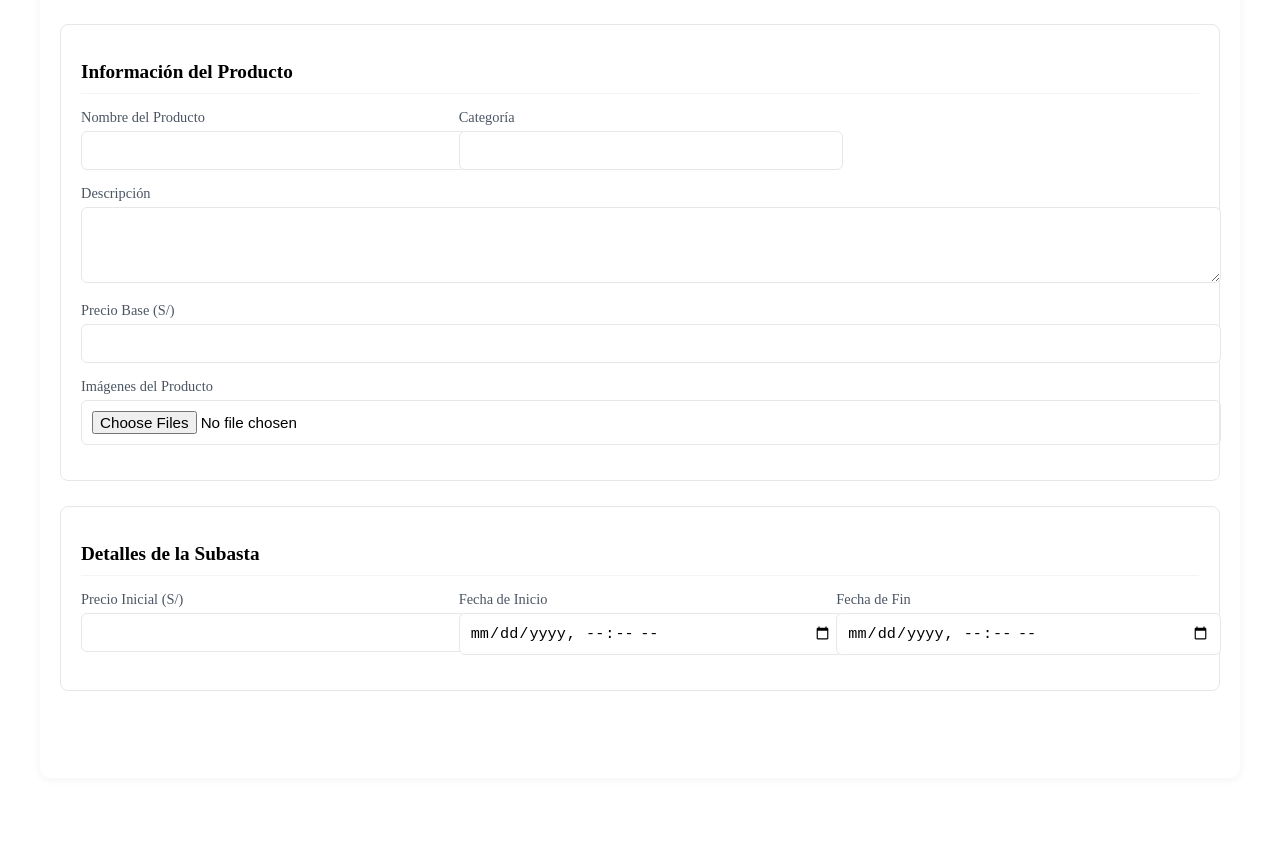
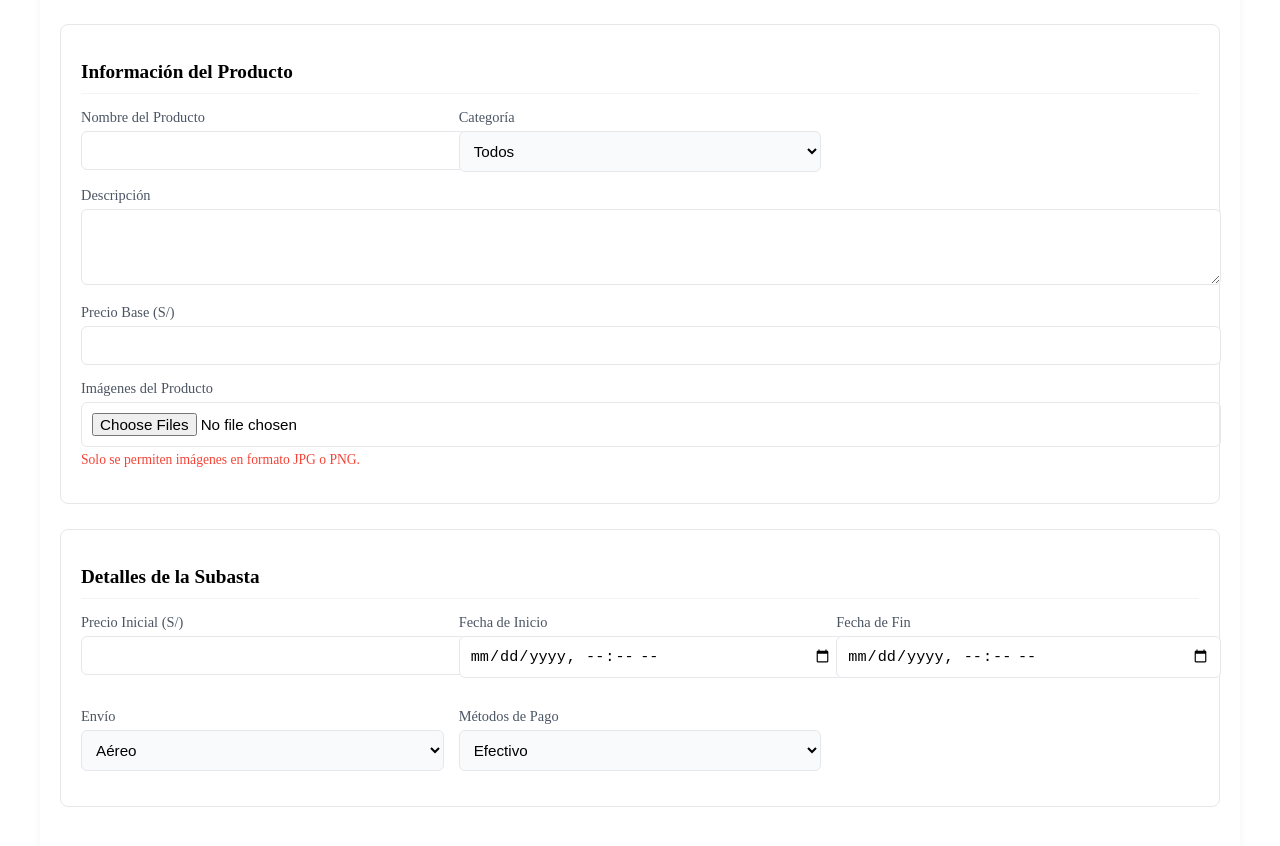
Before and after one commit to daswsi-utp/daswsi-utp-auction-frontend_backend_Dise-o, a Next.js app in the folder frontend/: page /create-auction in a window 1280 px wide. Shown: the part 186-1032 px from the top of the page. Before the commit the page ends 992 px from the top, so only its background shows below. Built offline with nearby package versions, Linux system fonts and the light colour scheme.

Commit message:
Enhance page functionality and structure for auction creation page

```diff
--- a/frontend/app/create-auction/page.jsx
+++ b/frontend/app/create-auction/page.jsx
@@ -1,4 +1,3 @@
-// app/create-auction/page.jsx
 'use client';
 import React, { useState } from 'react';
 import { useRouter } from 'next/navigation';
@@ -8,20 +7,31 @@ export default function CreateAuctionPage() {
   const router = useRouter();
   const [name, setName] = useState('');
   const [description, setDescription] = useState('');
-  const [category, setCategory] = useState('');
+  const [category, setCategory] = useState('Todos');
   const [basePrice, setBasePrice] = useState('');
   const [images, setImages] = useState([]);
   const [previews, setPreviews] = useState([]);
   const [initialPrice, setInitialPrice] = useState('');
   const [startDate, setStartDate] = useState('');
   const [endDate, setEndDate] = useState('');
+  const [shipping, setShipping] = useState(''); // Asegúrate de que 'shipping' sea un valor escalar
+  const [paymentMethods, setPaymentMethods] = useState(''); // Asegúrate de que 'paymentMethods' sea un valor escalar
   const [loading, setLoading] = useState(false);
   const [error, setError] = useState(null);
 
   const handleImageChange = (e) => {
     const files = Array.from(e.target.files);
-    setImages(files);
-    setPreviews(files.map(f => URL.createObjectURL(f)));
+    const validFormats = ['image/jpeg', 'image/png']; // formatos de imagen válidos
+    const validFiles = files.filter(file => validFormats.includes(file.type));
+
+    // Añadir las imágenes nuevas a las imágenes existentes sin sobreescribirlas
+    setImages(prevImages => [...prevImages, ...validFiles]);
+
+    // Crear las previsualizaciones de las imágenes añadidas
+    setPreviews(prevPreviews => [
+      ...prevPreviews,
+      ...validFiles.map(f => URL.createObjectURL(f)),
+    ]);
   };
 
   const uploadImages = async (files) => {
@@ -31,6 +41,18 @@ export default function CreateAuctionPage() {
     if (!res.ok) throw new Error('Error subiendo imágenes');
     const { urls } = await res.json();
     return urls;
+  };
+
+  const handleCategoryChange = (e) => {
+    setCategory(e.target.value);
+  };
+
+  const handlePaymentMethodsChange = (e) => {
+    setPaymentMethods(e.target.value); // Cambié de 'e.target.value' a 'e.target.value' para ajustarlo como un valor único
+  };
+
+  const handleShippingChange = (e) => {
+    setShipping(e.target.value); // Asegúrate de que solo se maneje como una cadena, no como un array
   };
 
   const handleSubmit = async (e) => {
@@ -48,7 +70,9 @@ export default function CreateAuctionPage() {
           description,
           category,
           base_price: basePrice,
-          images: imageUrls
+          images: imageUrls,
+          shipping,
+          payment_methods: paymentMethods,
         })
       });
       if (!prodRes.ok) throw new Error('Error creando producto');
@@ -78,7 +102,6 @@ export default function CreateAuctionPage() {
 
   return (
     <div className="dashboard">
-      {/* Barra superior con iconos */}
       <header className="app-header">
         <div className="top-bar">
           <div className="top-bar-left">
@@ -101,39 +124,36 @@ export default function CreateAuctionPage() {
           </div>
         </div>
 
-        {/* Barra de navegación principal */}
         <nav className="main-nav">
           <div className="nav-brand">
             <i className="fas fa-gavel"></i> SubastaYa
           </div>
           <div className="nav-tabs">
-            <button onClick={() => router.push('/')}>
+            <button onClick={() => router.push('/')} className="nav-item">
               <i className="fas fa-home"></i> Inicio
             </button>
-            <button>
+            <button className="nav-item">
               <i className="fas fa-search"></i> Buscar
             </button>
-            <button className="create-auction-btn active">
+            <button className="nav-item active">
               <i className="fas fa-plus-circle"></i> Crear Subasta
             </button>
-            <button>
+            <button className="nav-item">
               <i className="fas fa-heart"></i> Favoritos
             </button>
-            <button>
+            <button className="nav-item">
               <i className="fas fa-user"></i> Perfil
             </button>
           </div>
         </nav>
       </header>
 
-      {/* Contenido principal del formulario */}
       <main className="main-content create-auction-content">
         <div className="auction-form-container">
           <h1 className="auction-form-title">Crear Nueva Subasta</h1>
           {error && <p className="auction-form-error">{error}</p>}
 
           <form onSubmit={handleSubmit} className="auction-form">
-            {/* Sección de producto */}
             <div className="form-section">
               <h2>Información del Producto</h2>
               <div className="form-grid">
@@ -148,11 +168,15 @@ export default function CreateAuctionPage() {
                 </div>
                 <div className="form-field">
                   <label>Categoría</label>
-                  <input
-                    type="text"
-                    value={category}
-                    onChange={e => setCategory(e.target.value)}
-                  />
+                  <select value={category} onChange={handleCategoryChange} required>
+                    <option value="Todos">Todos</option>
+                    <option value="Electrónica">Electrónica</option>
+                    <option value="Arte">Arte</option>
+                    <option value="Coleccionables">Coleccionables</option>
+                    <option value="Vehículos">Vehículos</option>
+                    <option value="Inmuebles">Inmuebles</option>
+                    <option value="Moda">Moda</option>
+                  </select>
                 </div>
               </div>
 
@@ -162,6 +186,7 @@ export default function CreateAuctionPage() {
                   value={description}
                   onChange={e => setDescription(e.target.value)}
                   rows={3}
+                  required
                 />
               </div>
 
@@ -180,7 +205,7 @@ export default function CreateAuctionPage() {
                 <label>Imágenes del Producto</label>
                 <input
                   type="file"
-                  accept="image/*"
+                  accept="image/jpeg, image/png"
                   multiple
                   onChange={handleImageChange}
                 />
@@ -191,10 +216,12 @@ export default function CreateAuctionPage() {
                     ))}
                   </div>
                 )}
+                <p className="image-restriction">
+                  Solo se permiten imágenes en formato JPG o PNG.
+                </p>
               </div>
             </div>
 
-            {/* Sección de subasta */}
             <div className="form-section">
               <h2>Detalles de la Subasta</h2>
               <div className="form-grid">
@@ -215,6 +242,7 @@ export default function CreateAuctionPage() {
                     value={startDate}
                     onChange={e => setStartDate(e.target.value)}
                     required
+                    className="datetime-input"
                   />
                 </div>
                 <div className="form-field">
@@ -224,7 +252,24 @@ export default function CreateAuctionPage() {
                     value={endDate}
                     onChange={e => setEndDate(e.target.value)}
                     required
+                    className="datetime-input"
                   />
+                </div>
+                <div className="form-field">
+                  <label>Envío</label>
+                  <select value={shipping} onChange={handleShippingChange} required>
+                    <option value="Aéreo">Aéreo</option>
+                    <option value="Terrestre">Terrestre</option>
+                  </select>
+                </div>
+                <div className="form-field">
+                  <label>Métodos de Pago</label>
+                  <select value={paymentMethods} onChange={handlePaymentMethodsChange} required>
+                    <option value="Efectivo">Efectivo</option>
+                    <option value="Tarjeta">Tarjetas de Crédito/Débito</option>
+                    <option value="Transferencia">Transferencias Bancarias</option>
+                    <option value="Monedero">Monederos Digitales</option>
+                  </select>
                 </div>
               </div>
             </div>
@@ -235,13 +280,13 @@ export default function CreateAuctionPage() {
               disabled={loading}
             >
               {loading ? (
-                <>
+                <React.Fragment>
                   <i className="fas fa-spinner fa-spin"></i> Creando...
-                </>
+                </React.Fragment>
               ) : (
-                <>
+                <React.Fragment>
                   <i className="fas fa-gavel"></i> Publicar Subasta
-                </>
+                </React.Fragment>
               )}
             </button>
           </form>
```
